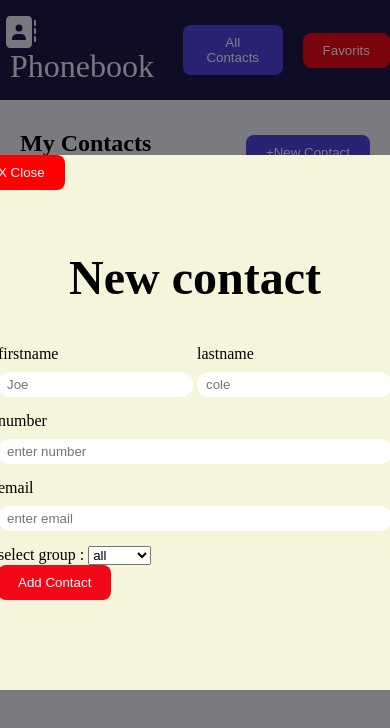
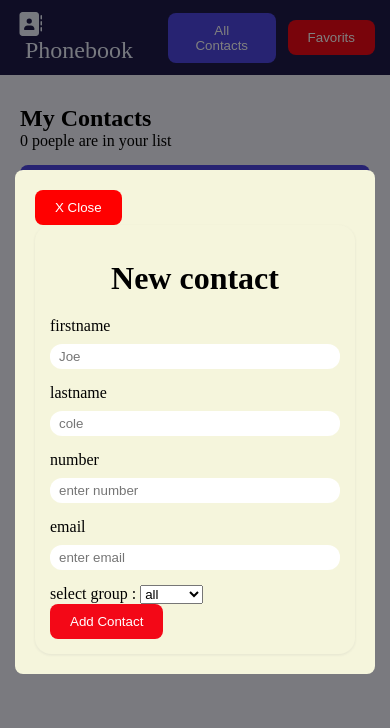
Before and after one commit to mahdinap/ContactsApp, a React (Vite) app: page / in a window 390 px wide. Both pictures are taken after typing "Sample" into the empty fields and a click on the button "+New Contact". Shown: the top 728 px of the page. Built offline with nearby package versions, Linux system fonts and the light colour scheme.

Commit message:
feat:make responsive

```diff
--- a/src/components/card/card.module.css
+++ b/src/components/card/card.module.css
@@ -40,3 +40,23 @@
     color: white;
 
 }
+@media (max-width: 600px) {
+  .container {
+    padding: 16px;
+    gap: 12px;
+  }
+
+  .nameField {
+    justify-content: flex-start;
+    gap: 15px;
+  }
+
+  .avatar {
+    padding: 12px;
+    font-size: 1.5rem;
+  }
+
+  .btns {
+    gap: 8px;
+  }
+}
--- a/src/components/confirmModal/confirmModal.module.css
+++ b/src/components/confirmModal/confirmModal.module.css
@@ -24,3 +24,9 @@
 .container p {
   margin-bottom: 24px;
 }
+@media (max-width: 480px) {
+  .container {
+    width: calc(100% - 32px);
+    padding: 20px 16px;
+  }
+}
--- a/src/components/form/form.module.css
+++ b/src/components/form/form.module.css
@@ -28,3 +28,24 @@ input{
 .error{
     color: red;
 }
+
+@media (max-width: 600px) {
+  .title {
+    font-size: 2rem;
+    margin: 20px 0;
+  }
+
+  .container {
+    padding: 15px;
+    min-height: auto;
+  }
+
+  .nameField {
+    flex-direction: column;
+    gap: 0;
+  }
+
+  input {
+    width: 100%;
+  }
+}
--- a/src/components/header/header.module.css
+++ b/src/components/header/header.module.css
@@ -24,3 +24,26 @@
     padding: 15px;
     border-radius: 50px;
 }
+@media (max-width: 768px) {
+  .container {
+    flex-direction: column;
+    align-items: stretch;
+    gap: 15px;
+    margin-bottom: 25px;
+  }
+
+  .searchbox {
+    width: 100%;
+    flex-wrap: wrap;
+    gap: 10px;
+  }
+
+  .groupList {
+    flex-wrap: wrap;
+    gap: 8px;
+  }
+
+  .groupList li {
+    padding: 10px 14px;
+  }
+}
--- a/src/components/modal/modal.module.css
+++ b/src/components/modal/modal.module.css
@@ -17,3 +17,15 @@
     background-color: beige;
     border-radius: 8px;
 }
+
+.overlay {
+  padding: 15px;
+}
+
+.modal {
+  width: 100%;
+  max-width: 500px;
+  max-height: 90vh;
+  overflow-y: auto;
+  padding: 20px;
+}
--- a/src/components/navbar/navbar.module.css
+++ b/src/components/navbar/navbar.module.css
@@ -22,3 +22,18 @@
     color: #EEF2FF;
     font-size: 2rem;
 }
+@media (max-width: 600px) {
+  .container {
+    height: 75px;
+    padding: 0 15px;
+    gap: 12px;
+  }
+
+  .title {
+    font-size: 1.5rem;
+  }
+
+  .icone {
+    font-size: 1.5rem;
+  }
+}
--- a/src/contactList.module.css
+++ b/src/contactList.module.css
@@ -4,3 +4,15 @@
     gap: 20px;
     grid-template-columns: repeat(3,1fr);
 }
+@media (max-width: 900px) {
+  .container {
+    grid-template-columns: repeat(2, 1fr);
+  }
+}
+
+@media (max-width: 600px) {
+  .container {
+    grid-template-columns: 1fr;
+    gap: 15px;
+  }
+}
```
